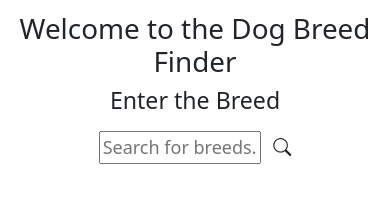
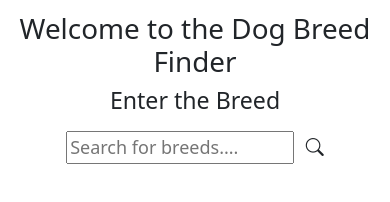
Before and after one commit to ronishahi333/Dogbreed-Finder, a browser extension: page index.html in a window 390 px wide. Drawn offline with nearby package versions, Linux system fonts and the light colour scheme.

Commit message:
SearchBar Length

```diff
--- a/index.html
+++ b/index.html
@@ -18,7 +18,7 @@
             <div class="col p-2">
                 <h1>Welcome to the Dog Breed Finder</h1>
                 <h3>Enter the Breed</h3>
-                <input type="text" class="col-5 col-sm-5 col-md-4 col-lg-3 col-xl-3 col-xxl-3 mt-2 dogname" name="dogname" placeholder="Search for breeds....">
+                <input type="text" class="col-7 col-sm-5 col-md-4 col-lg-3 col-xl-3 col-xxl-3 mt-2 mx-auto dogname" name="dogname" placeholder="Search for breeds....">
                 <i class="bi bi-search clickable"></i>
             </div>
         </div>
```
